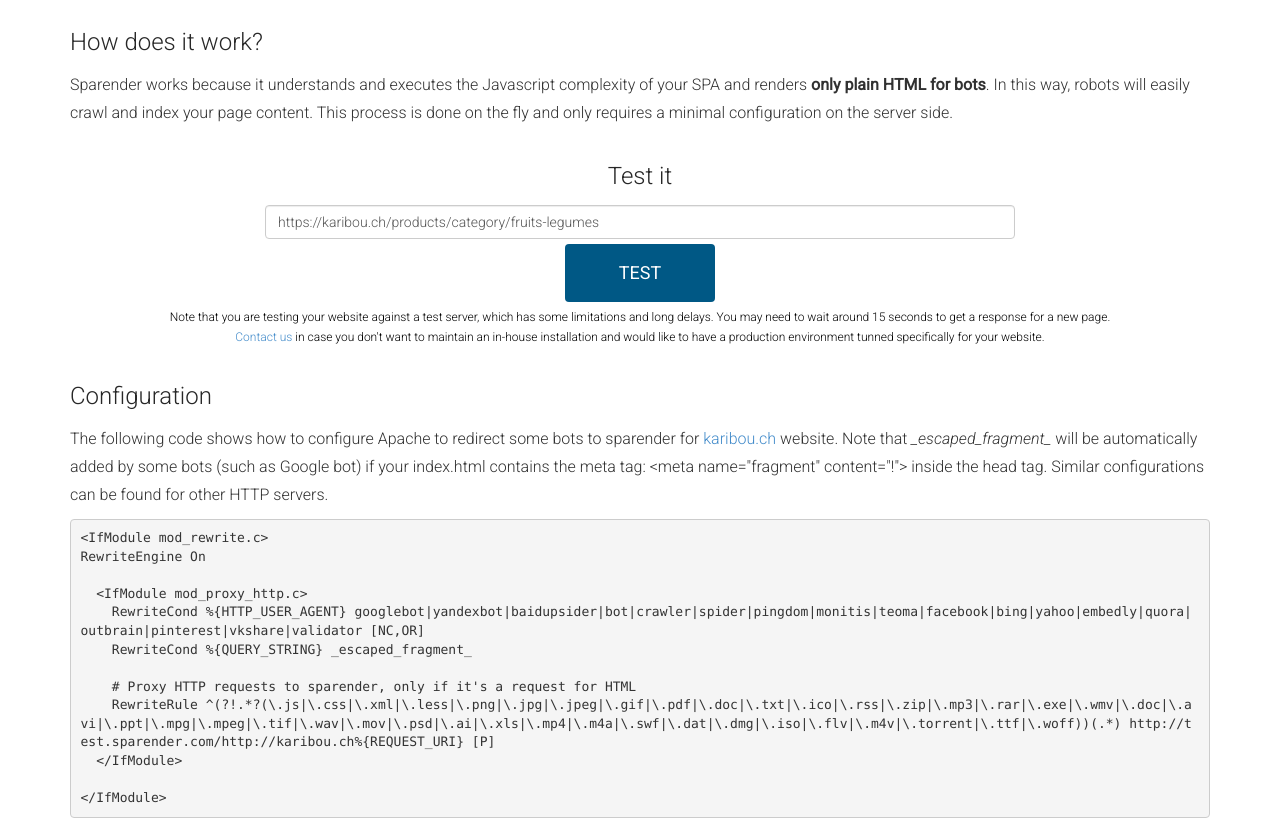
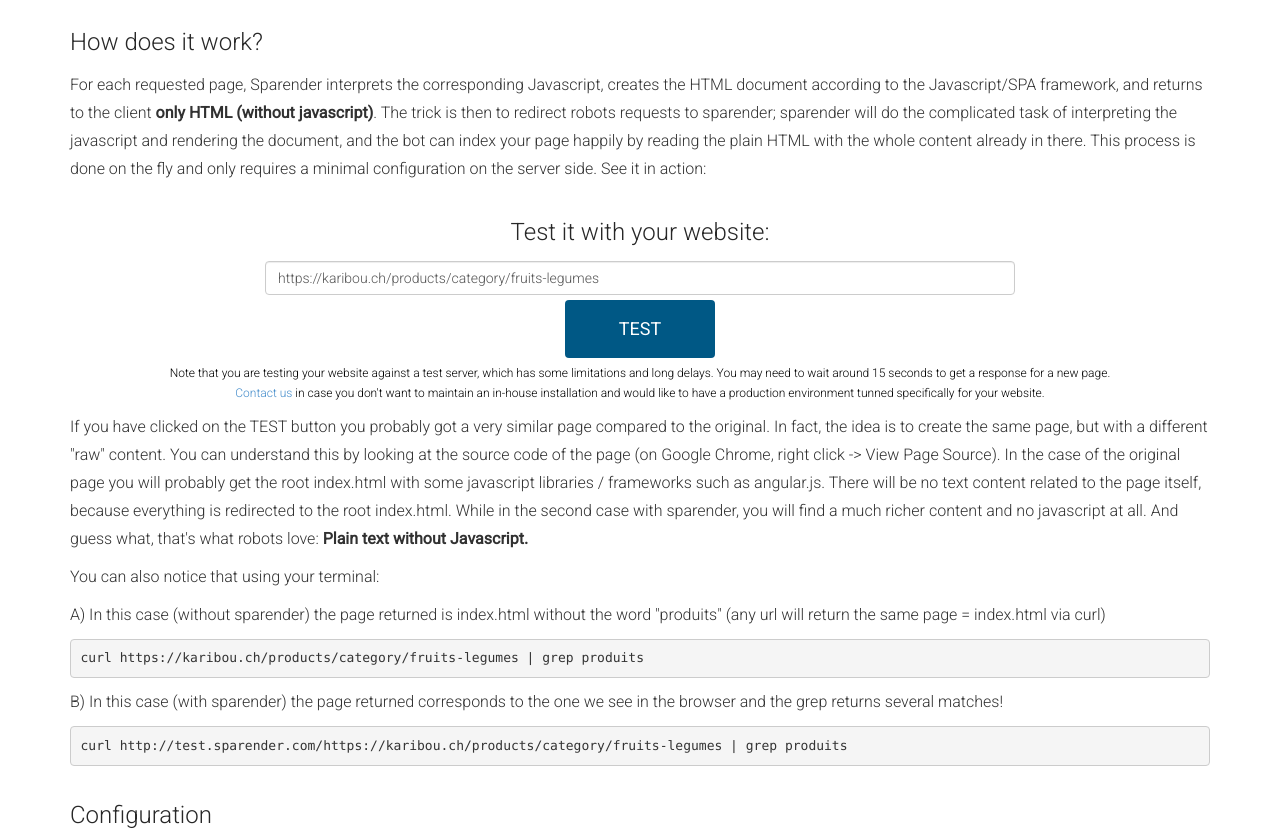
Before and after one commit to sparender/sparender.com, a plain HTML site: page index.html in a window 1280 px wide. Shown: the part 240-1077 px from the top of the page. Drawn offline with nearby package versions, Linux system fonts and the light colour scheme; files whose address does not match are found by name.

Commit message:
adding index.html

```diff
--- a/index.html
+++ b/index.html
@@ -138,7 +138,7 @@
 
             <h3 class="dark-text">How does it work?</h3>
 
-            <p>Sparender works because it understands and executes the Javascript complexity of your SPA and renders <strong>only plain HTML for bots</strong>. In this way, robots will easily crawl and index your page content. This process is done on the fly and only requires a minimal configuration on the server side.
+            <p>For each requested page, Sparender interprets the corresponding Javascript, creates the HTML document according to the Javascript/SPA framework, and returns to the client <strong>only HTML (without javascript)</strong>. The trick is then to redirect robots requests to sparender; sparender will do the complicated task of interpreting the javascript and rendering the document, and the bot can index your page happily by reading the plain HTML with the whole content already in there. This process is done on the fly and only requires a minimal configuration on the server side. See it in action:
 
           </div>
           <!-- /END RIGHT BRIEF -->
@@ -160,7 +160,7 @@ DOWNLOAD NOW
 
 <section class="download" id="download">
 
-      <h3 class="dark-text">Test it</h3>
+      <h3 class="dark-text">Test it with your website:</h3>
       <div>
 
         <div class="container">
@@ -178,8 +178,8 @@ DOWNLOAD NOW
 
             <div class="col-md-10 col-md-offset-1">
               <p style="color:black; font-size: 12px; line-height: 20px;">Note that you are testing your website against a test server, which has some limitations and long delays. You may need to wait around 15 seconds to get a response for a new page. <a href="mailto:hello@sparender.com">Contact us</a> in case you don't want to maintain an in-house installation and would like to have a production environment tunned specifically for your website.</p>
+            </div>
 
-            </div>
 
             <!-- END COLUMN -->
 
@@ -196,6 +196,26 @@ DOWNLOAD NOW
     <!-- /END DOWNLOAD SECTION -->
 
 
+    <section class="app-brief" id="search">
+     <div class="container">
+        <div class="row">
+          <!-- RIGHT SIDE WITH BRIEF -->
+          <div class="col-md-12 left-align">
+            <p>If you have clicked on the TEST button you probably got a very similar page compared to the original. In fact, the idea is to create the same page, but with a different "raw" content. You can understand this by looking at the source code of the page (on Google Chrome, right click -> View Page Source). In the case of the original page you will probably get the root index.html with some javascript libraries / frameworks such as angular.js. There will be no text content related to the page itself, because everything is redirected to the root index.html. While in the second case with sparender, you will find a much richer content and no javascript at all. And guess what, that's what robots love: <b>Plain text without Javascript.</b>
+            </p>
+
+            <p>You can also notice that using your terminal:</p>
+
+<p>A) In this case (without sparender) the page returned is index.html without the word "produits" (any url will return the same page = index.html via curl)</p>
+<pre><code>curl https://karibou.ch/products/category/fruits-legumes | grep produits</pre></code>
+
+<p>B) In this case (with sparender) the page returned corresponds to the one we see in the browser and the grep returns several matches!</p>
+<pre><code>curl http://test.sparender.com/https://karibou.ch/products/category/fruits-legumes | grep produits</pre></code>
+
+          </div>
+        </div>
+      </div>
+    </section>
 
 
           <!-- =========================
```
